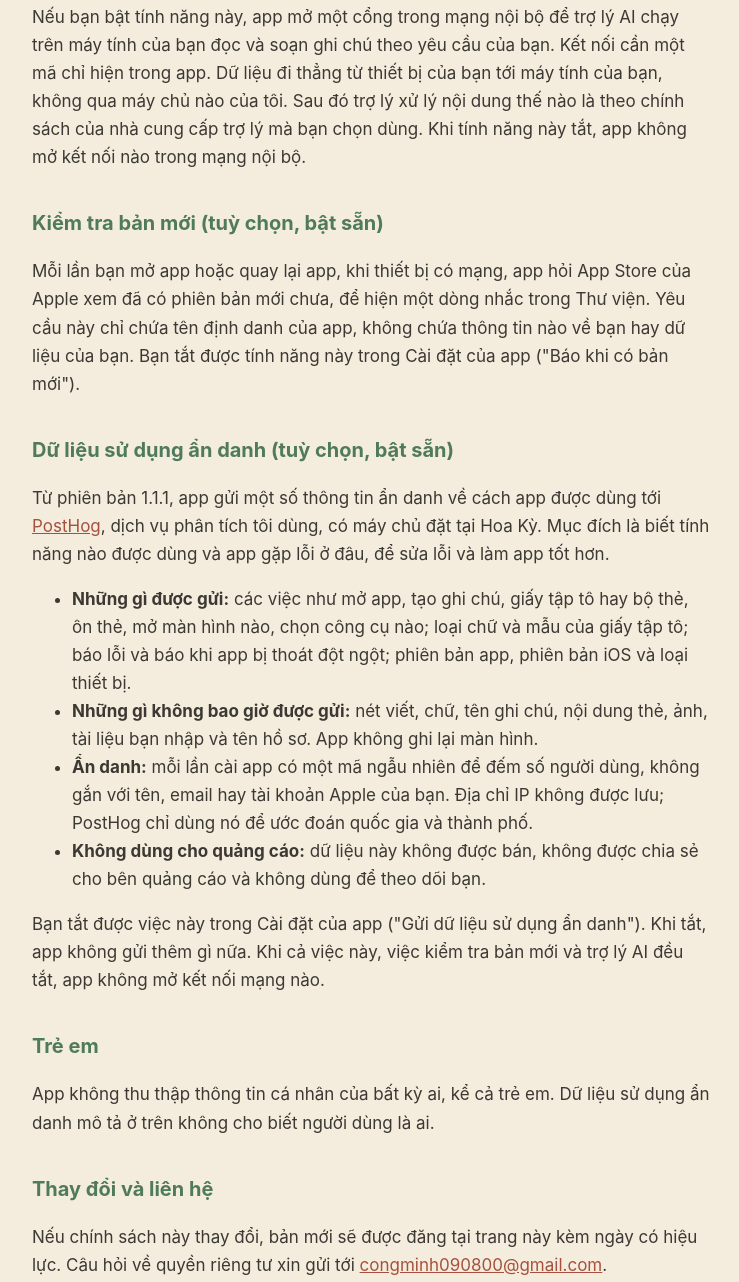
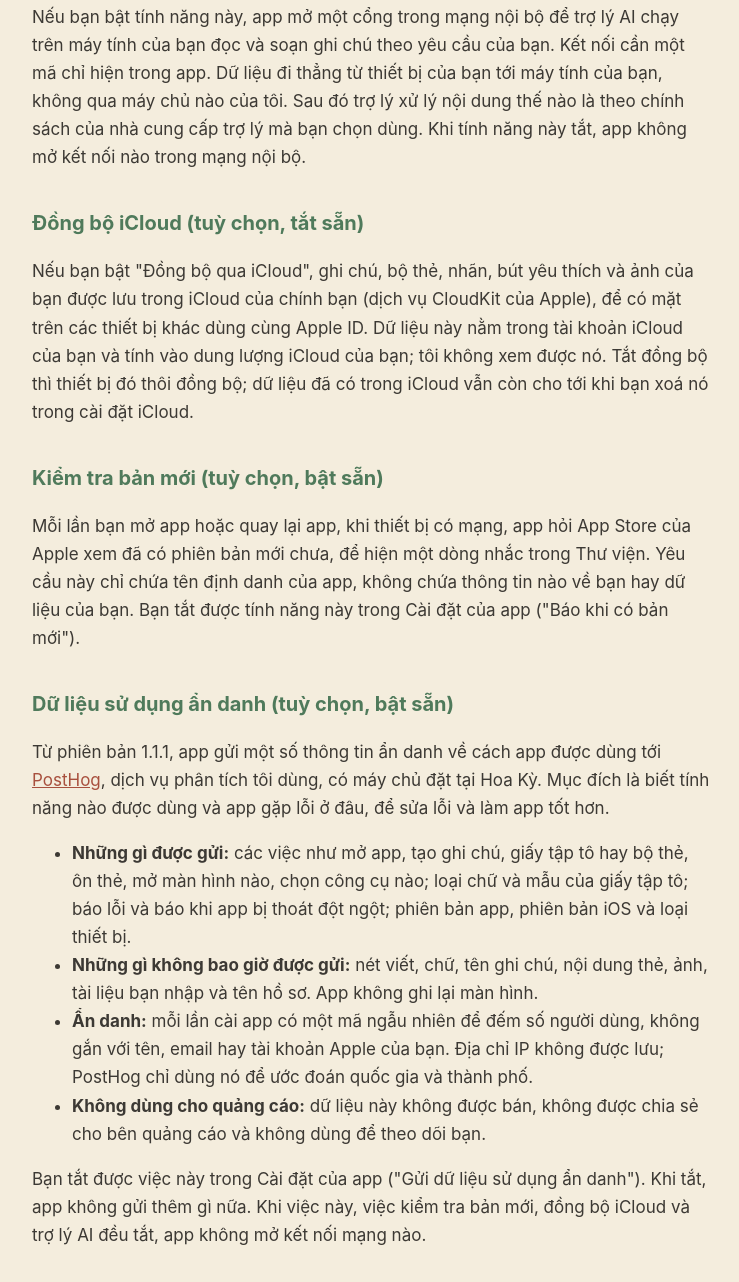
Before and after one commit to congminh090800/practice-note-site, a plain HTML site: page privacy.html in a window 1280 px wide. Shown: the part 775-2057 px from the top of the page, without its empty margins (268-1007 px from the left). Drawn offline with Linux system fonts and the light colour scheme.

Commit message:
Privacy policy: optional iCloud sync, in the person's own iCloud
Co-Authored-By: Claude Opus 5.5 <noreply@anthropic.com>

```diff
--- a/privacy.html
+++ b/privacy.html
@@ -27,6 +27,9 @@ a { color: #A8503E; } nav { margin-top: 44px; padding-top: 18px; border-top: 1px
 <h2>Trợ lý AI (tuỳ chọn, tắt sẵn)</h2>
 <p>Nếu bạn bật tính năng này, app mở một cổng trong mạng nội bộ để trợ lý AI chạy trên máy tính của bạn đọc và soạn ghi chú theo yêu cầu của bạn. Kết nối cần một mã chỉ hiện trong app. Dữ liệu đi thẳng từ thiết bị của bạn tới máy tính của bạn, không qua máy chủ nào của tôi. Sau đó trợ lý xử lý nội dung thế nào là theo chính sách của nhà cung cấp trợ lý mà bạn chọn dùng. Khi tính năng này tắt, app không mở kết nối nào trong mạng nội bộ.</p>
 
+<h2>Đồng bộ iCloud (tuỳ chọn, tắt sẵn)</h2>
+<p>Nếu bạn bật "Đồng bộ qua iCloud", ghi chú, bộ thẻ, nhãn, bút yêu thích và ảnh của bạn được lưu trong iCloud của chính bạn (dịch vụ CloudKit của Apple), để có mặt trên các thiết bị khác dùng cùng Apple ID. Dữ liệu này nằm trong tài khoản iCloud của bạn và tính vào dung lượng iCloud của bạn; tôi không xem được nó. Tắt đồng bộ thì thiết bị đó thôi đồng bộ; dữ liệu đã có trong iCloud vẫn còn cho tới khi bạn xoá nó trong cài đặt iCloud.</p>
+
 <h2>Kiểm tra bản mới (tuỳ chọn, bật sẵn)</h2>
 <p>Mỗi lần bạn mở app hoặc quay lại app, khi thiết bị có mạng, app hỏi App Store của Apple xem đã có phiên bản mới chưa, để hiện một dòng nhắc trong Thư viện. Yêu cầu này chỉ chứa tên định danh của app, không chứa thông tin nào về bạn hay dữ liệu của bạn. Bạn tắt được tính năng này trong Cài đặt của app ("Báo khi có bản mới").</p>
 
@@ -38,7 +41,7 @@ a { color: #A8503E; } nav { margin-top: 44px; padding-top: 18px; border-top: 1px
 <li><strong>Ẩn danh:</strong> mỗi lần cài app có một mã ngẫu nhiên để đếm số người dùng, không gắn với tên, email hay tài khoản Apple của bạn. Địa chỉ IP không được lưu; PostHog chỉ dùng nó để ước đoán quốc gia và thành phố.</li>
 <li><strong>Không dùng cho quảng cáo:</strong> dữ liệu này không được bán, không được chia sẻ cho bên quảng cáo và không dùng để theo dõi bạn.</li>
 </ul>
-<p>Bạn tắt được việc này trong Cài đặt của app ("Gửi dữ liệu sử dụng ẩn danh"). Khi tắt, app không gửi thêm gì nữa. Khi cả việc này, việc kiểm tra bản mới và trợ lý AI đều tắt, app không mở kết nối mạng nào.</p>
+<p>Bạn tắt được việc này trong Cài đặt của app ("Gửi dữ liệu sử dụng ẩn danh"). Khi tắt, app không gửi thêm gì nữa. Khi việc này, việc kiểm tra bản mới, đồng bộ iCloud và trợ lý AI đều tắt, app không mở kết nối mạng nào.</p>
 
 <h2>Trẻ em</h2>
 <p>App không thu thập thông tin cá nhân của bất kỳ ai, kể cả trẻ em. Dữ liệu sử dụng ẩn danh mô tả ở trên không cho biết người dùng là ai.</p>
```
